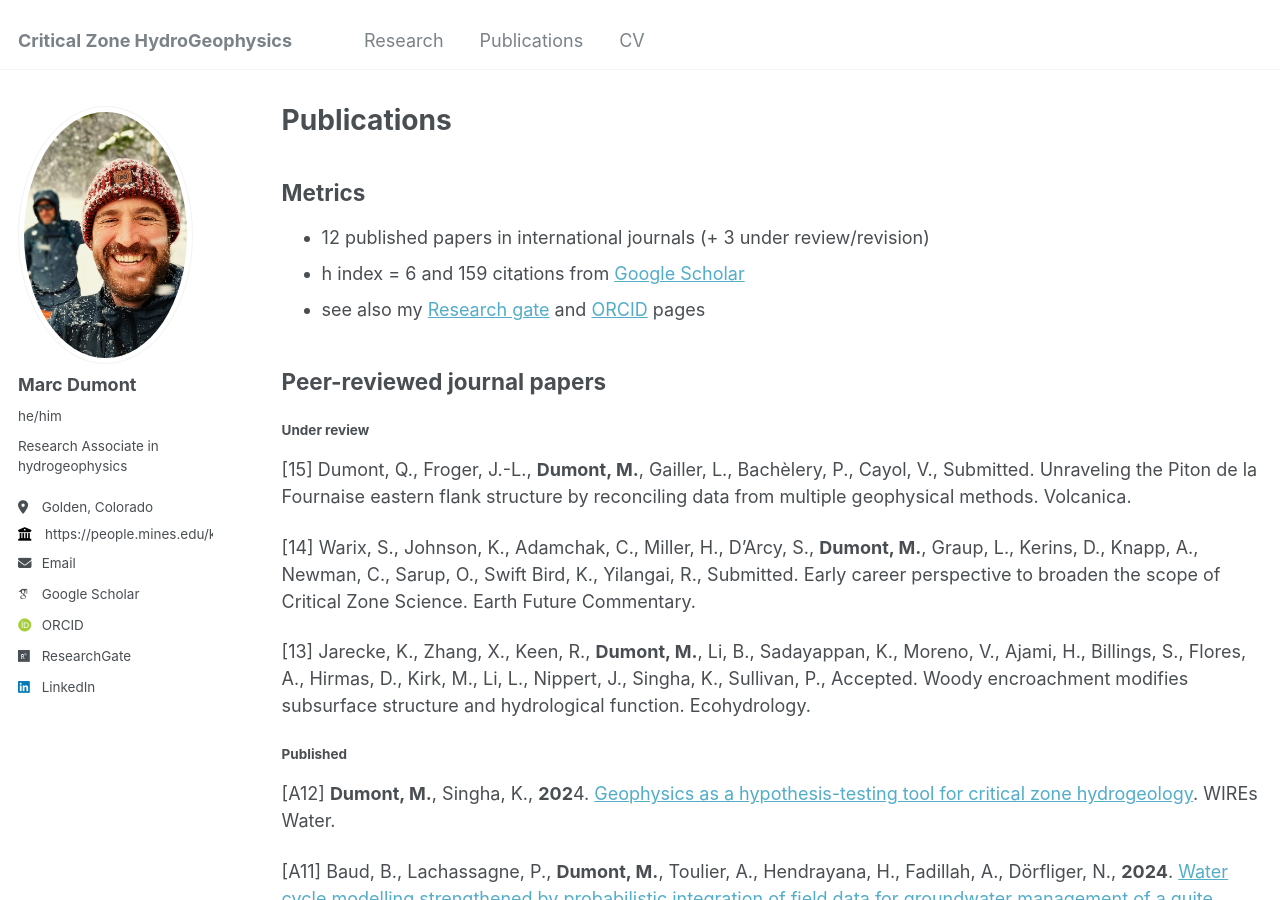
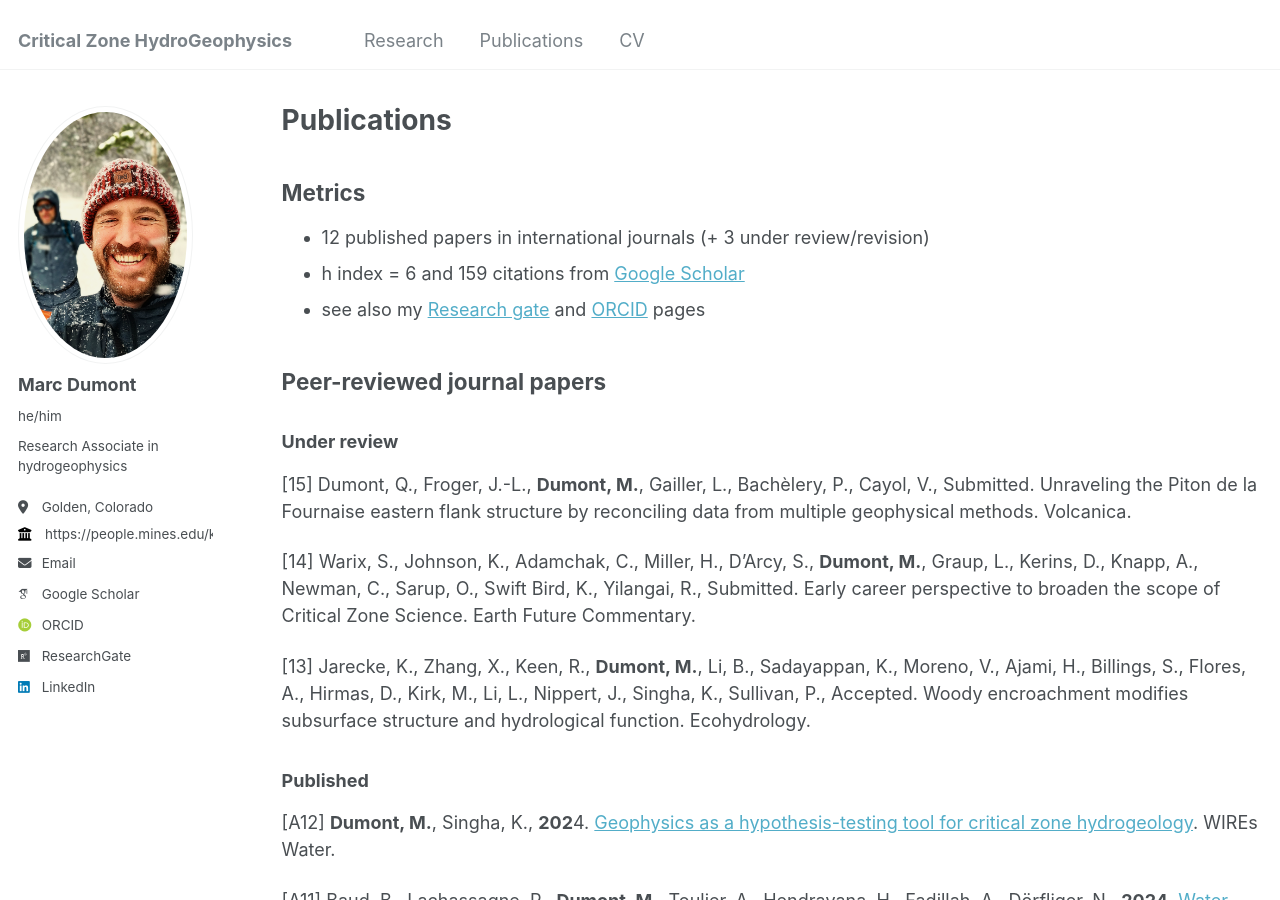
Before and after one commit to HydroDumont/hydrodumont.github.io, a Jekyll site: the page built from _pages/publications.md, in a window 1280 px wide and 900 px high. Built offline with Jekyll 4.4.1, drawn with Linux system fonts in a browser that asks for light colours; some web fonts are replaced.

```diff
--- a/_pages/publications.md
+++ b/_pages/publications.md
@@ -13,7 +13,7 @@ author_profile: true
 
 ## Peer-reviewed journal papers
 
-#### Under review
+### Under review
 
 [15] Dumont, Q., Froger, J.-L., **Dumont, M.**, Gailler, L., Bachèlery, P., Cayol, V., Submitted. Unraveling the Piton de la Fournaise eastern flank structure by reconciling data from multiple geophysical methods. Volcanica.
 
@@ -21,7 +21,7 @@ author_profile: true
 
 [13] Jarecke, K., Zhang, X., Keen, R., **Dumont, M.**, Li, B., Sadayappan, K., Moreno, V., Ajami, H., Billings, S., Flores, A., Hirmas, D., Kirk, M., Li, L., Nippert, J., Singha, K., Sullivan, P., Accepted. Woody encroachment modifies subsurface structure and hydrological function. Ecohydrology.
 
-#### Published
+### Published
 
 [A12] **Dumont, M.**, Singha, K., **202**4. [Geophysics as a hypothesis-testing tool for critical zone hydrogeology](https://onlinelibrary.wiley.com/doi/abs/10.1002/wat2.1732). WIREs Water.
 
```
